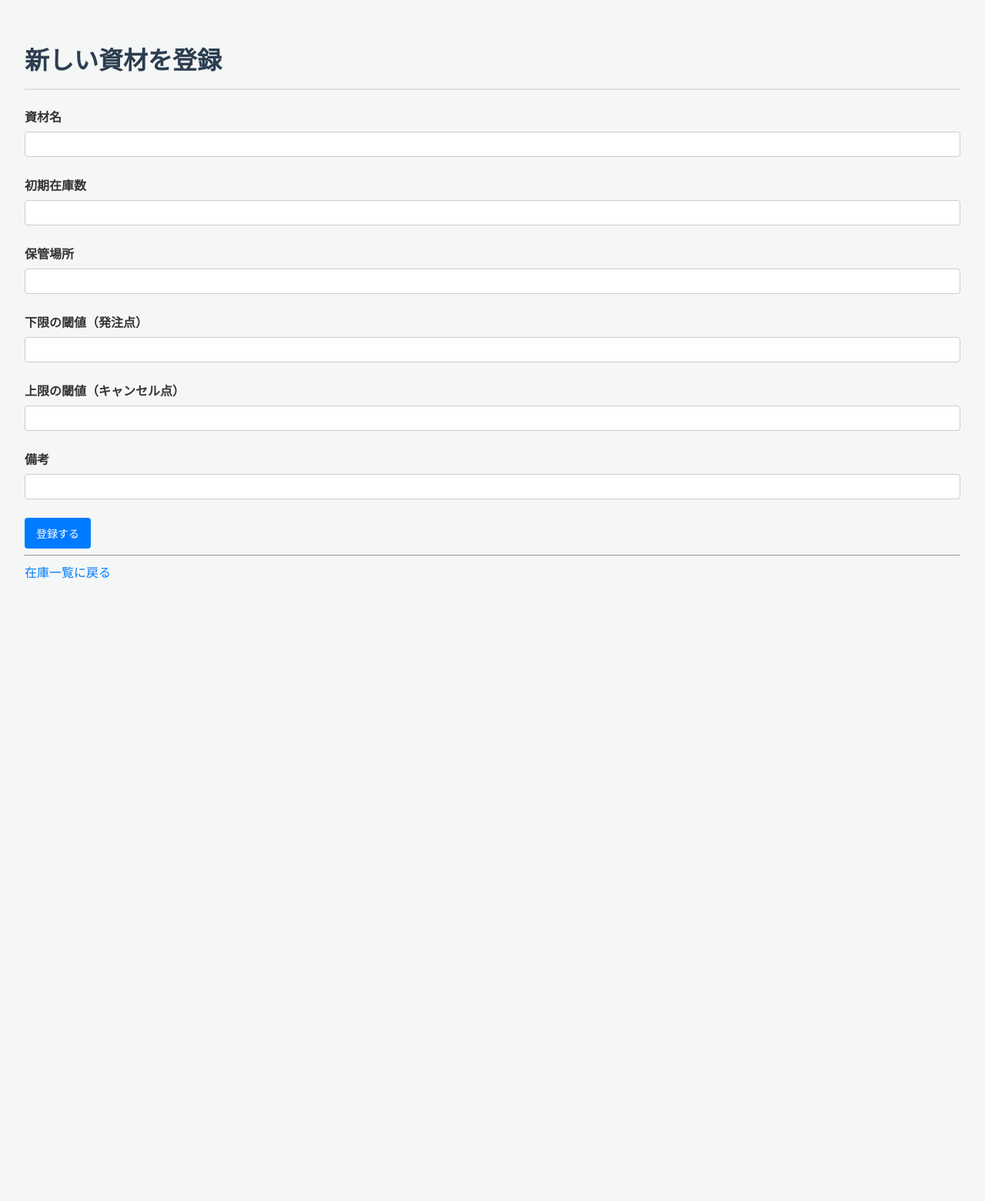
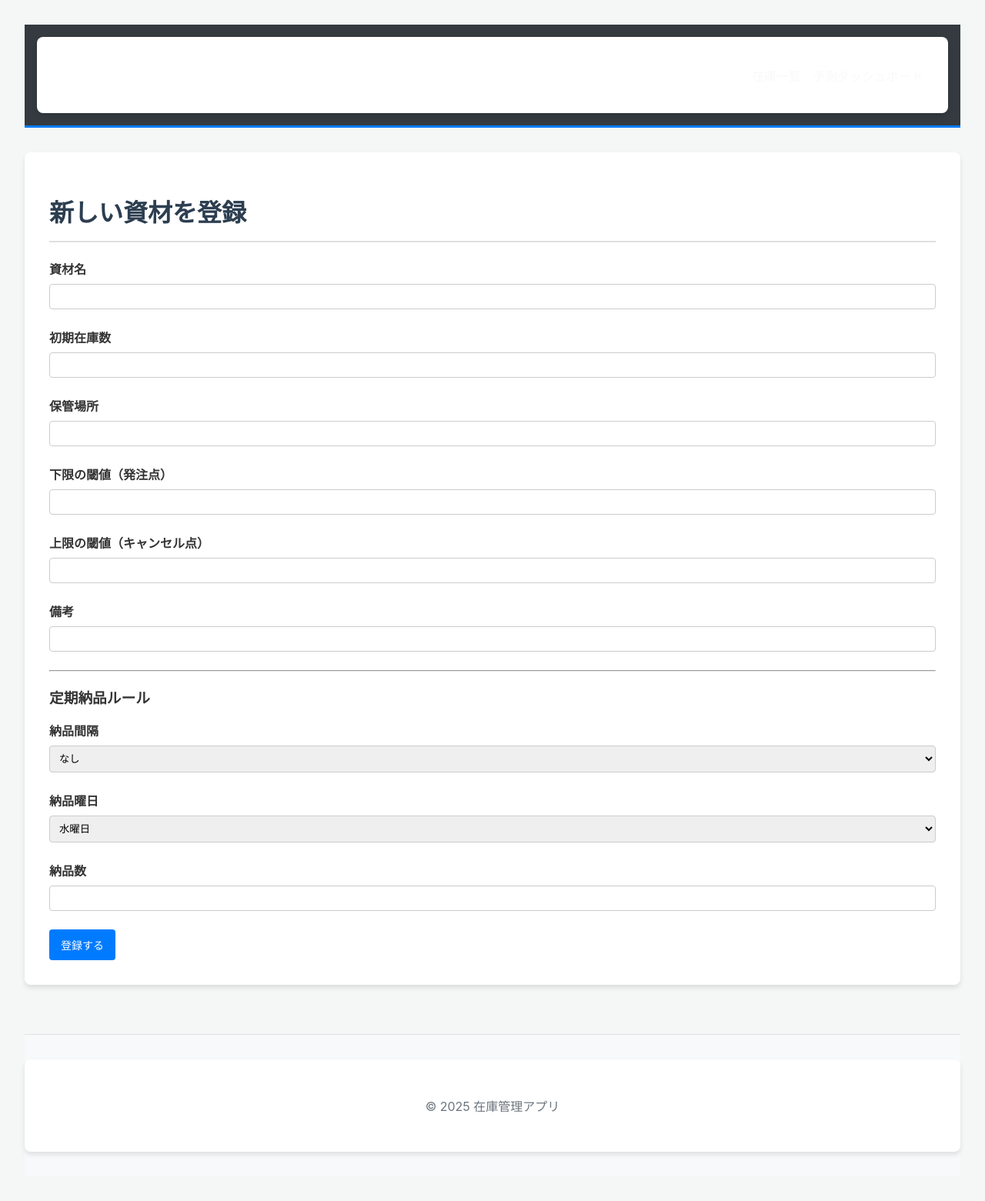
Before and after one commit to soheiohara/zaiko-app, a Flask app: page /add in a window 1280 px wide. Shown: the whole page at 77% size. Before the commit the page ends 752 px from the top, so only its background shows below. Run offline with Flask 3, Linux system fonts and the light colour scheme; some libraries are stand-ins or nearby versions.

Commit message:
Final check and fix for all templates

```diff
--- a/app.py
+++ b/app.py
@@ -39,10 +39,24 @@
 
 
 # --- ルート関数 ---
+# app.py の中の index 関数
+
 @app.route('/')
 def index():
-    items = Inventory.query.order_by(Inventory.item_name).all()
-    return render_template('index.html', items=items)
+    # URLから検索キーワード('q')を取得します。
+    search_query = request.args.get('q', '')
+
+    # 全ての在庫を取得するクエリを準備
+    query = Inventory.query.order_by(Inventory.item_name)
+
+    # もし検索キーワードが存在すれば、絞り込み条件を追加
+    if search_query:
+        query = query.filter(Inventory.item_name.contains(search_query))
+
+    # 最終的なクエリを実行して結果を取得
+    items = query.all()
+
+    return render_template('index.html', items=items, search_query=search_query)
 
 @app.route('/add', methods=['GET', 'POST'])
 def add():
--- a/static/style-v2.css
+++ b/static/style-v2.css
@@ -155,3 +155,63 @@
         margin-bottom: 0.5em;
     }
 }
+/* --- ▼▼▼ ナビゲーションバーのスタイル ▼▼▼ --- */
+.navbar {
+    background-color: #343a40;
+    padding: 1rem;
+    border-bottom: 3px solid #007bff;
+}
+.navbar .container {
+    display: flex;
+    justify-content: space-between;
+    align-items: center;
+}
+.navbar-brand {
+    color: #fff;
+    font-size: 1.5em;
+    font-weight: bold;
+    text-decoration: none;
+}
+.navbar-nav {
+    list-style: none;
+    margin: 0;
+    padding: 0;
+    display: flex;
+}
+.navbar-nav li {
+    margin-left: 15px;
+}
+.navbar-nav a {
+    color: #f8f9fa;
+    text-decoration: none;
+    font-size: 1em;
+}
+.navbar-nav a:hover {
+    color: #007bff;
+}
+
+/* --- ▼▼▼ メインコンテンツとフッターのスタイル ▼▼▼ --- */
+main.container {
+    margin-top: 2em;
+    margin-bottom: 4em;
+}
+.footer {
+    background-color: #f8f9fa;
+    color: #6c757d;
+    padding: 2em 0;
+    border-top: 1px solid #dee2e6;
+    text-align: center;
+    position: relative;
+    bottom: 0;
+    width: 100%;
+}
+
+/* スマホ用のナビゲーションバースタイル */
+@media (max-width: 768px) {
+    .navbar .container {
+        flex-direction: column;
+    }
+    .navbar-brand {
+        margin-bottom: 1em;
+    }
+}
--- a/templates/add.html
+++ b/templates/add.html
@@ -1,14 +1,10 @@
-<!DOCTYPE html>
-<html lang="ja">
-<head>
-    <meta charset="UTF-8">
-    <title>新しい資材を登録</title>
-    <meta name="viewport" content="width=device-width, initial-scale=1.0">
-    <link rel="stylesheet" href="{{ url_for('static', filename='style-v2.css') }}">
-</head>
-<body>
+{% extends "base.html" %}
+
+{% block title %}新しい資材の登録{% endblock %}
+
+{% block content %}
     <h1>新しい資材を登録</h1>
-    <form method="post">
+    <form method="post" action="{{ url_for('add') }}">
         <div class="form-group">
             <label for="item_name">資材名</label>
             <input type="text" name="item_name" required>
@@ -33,9 +29,34 @@
             <label for="notes">備考</label>
             <input type="text" name="notes">
         </div>
+
+        <hr>
+        <h3>定期納品ルール</h3>
+        <div class="form-group">
+            <label>納品間隔</label>
+            <select name="delivery_interval">
+                <option value="NONE" selected>なし</option>
+                <option value="WEEKLY">毎週</option>
+                <option value="BIWEEKLY">隔週</option>
+            </select>
+        </div>
+        <div class="form-group">
+            <label>納品曜日</label>
+            <select name="delivery_day">
+                <option value="0">月曜日</option>
+                <option value="1">火曜日</option>
+                <option value="2" selected>水曜日</option>
+                <option value="3">木曜日</option>
+                <option value="4">金曜日</option>
+                <option value="5">土曜日</option>
+                <option value="6">日曜日</option>
+            </select>
+        </div>
+        <div class="form-group">
+            <label>納品数</label>
+            <input type="number" name="delivery_amount">
+        </div>
+
         <button type="submit" class="btn">登録する</button>
     </form>
-    <hr>
-    <a href="{{ url_for('index') }}">在庫一覧に戻る</a>
-</body>
-</html>
+{% endblock %}
--- /dev/null
+++ b/templates/base.html
@@ -0,0 +1,30 @@
+<!DOCTYPE html>
+<html lang="ja">
+<head>
+    <meta charset="UTF-8">
+    <title>{% block title %}在庫管理アプリ{% endblock %}</title>
+    <meta name="viewport" content="width=device-width, initial-scale=1.0">
+    <link rel="stylesheet" href="{{ url_for('static', filename='style-v2.css') }}">
+</head>
+<body>
+    <nav class="navbar">
+        <div class="container">
+            <a class="navbar-brand" href="{{ url_for('index') }}">資材管理システム</a>
+            <ul class="navbar-nav">
+                <li><a href="{{ url_for('index') }}">在庫一覧</a></li>
+                <li><a href="{{ url_for('forecast') }}">予測ダッシュボード</a></li>
+            </ul>
+        </div>
+    </nav>
+
+    <main class="container">
+        {% block content %}{% endblock %}
+    </main>
+
+    <footer class="footer">
+        <div class="container">
+            <p>&copy; 2025 在庫管理アプリ</p>
+        </div>
+    </footer>
+</body>
+</html>
```
Also changed, not shown: templates/edit.html (+19 -22 lines), templates/forecast.html (+8 -18 lines), templates/index.html (+17 -21 lines).
